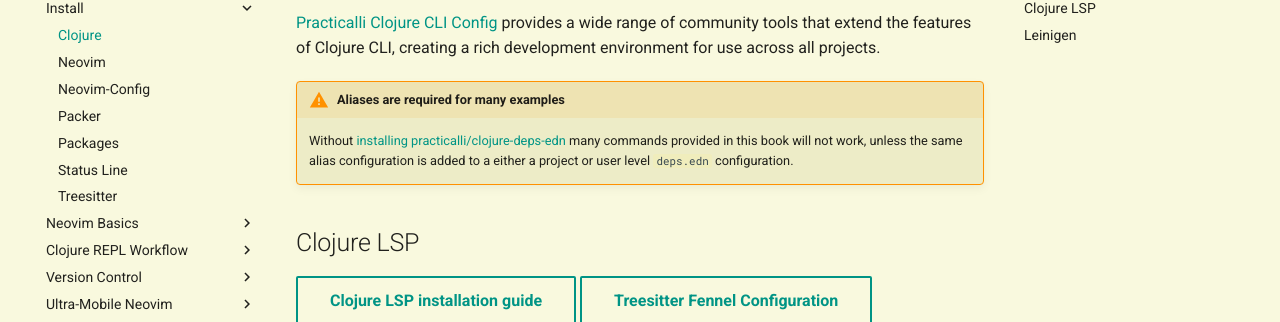
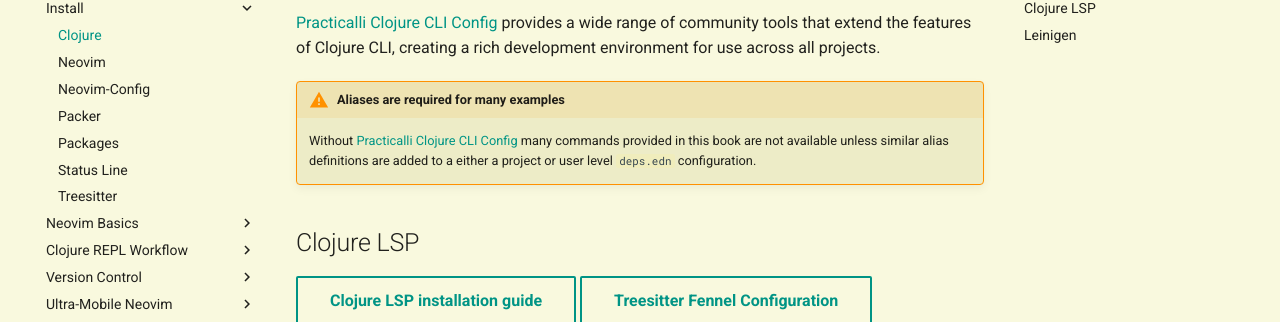
Before and after one commit to practicalli/neovim, an MkDocs documentation site: the page built from docs/install/clojure.md, in a window 1280 px wide and 900 px high, scrolled down 478 px. Shown: the part 127-449 px from the top of the window. Built offline with MkDocs 1.6.1 and Material for MkDocs 9.7.7, drawn with Linux system fonts in a browser that asks for light colours; comment, search, counter and statistics services are not loaded.

Commit message:
install: update links to Practicalli Clojure install

```diff
--- a/docs/install/clojure.md
+++ b/docs/install/clojure.md
@@ -16,7 +16,7 @@
 [Practicalli Clojure CLI Config](https://practical.li/clojure/clojure-cli/install/community-tools.html){target=_blank} provides a wide range of community tools that extend the features of Clojure CLI, creating a rich development environment for use across all projects.
 
 !!! WARNING "Aliases are required for many examples"
-    Without [installing practicalli/clojure-deps-edn](https://practical.li/clojure/clojure-cli/install/community-tools.html){target=_blank} many commands provided in this book will not work, unless the same alias configuration is added to a either a project or user level `deps.edn` configuration.
+    Without [Practicalli Clojure CLI Config](https://practical.li/clojure/install/clojure-cli/#practicalli-clojure-cli-config){target=_blank} many commands provided in this book are not available unless similar alias definitions are added to a either a project or user level `deps.edn` configuration.
 
 
 ## Clojure LSP
```
